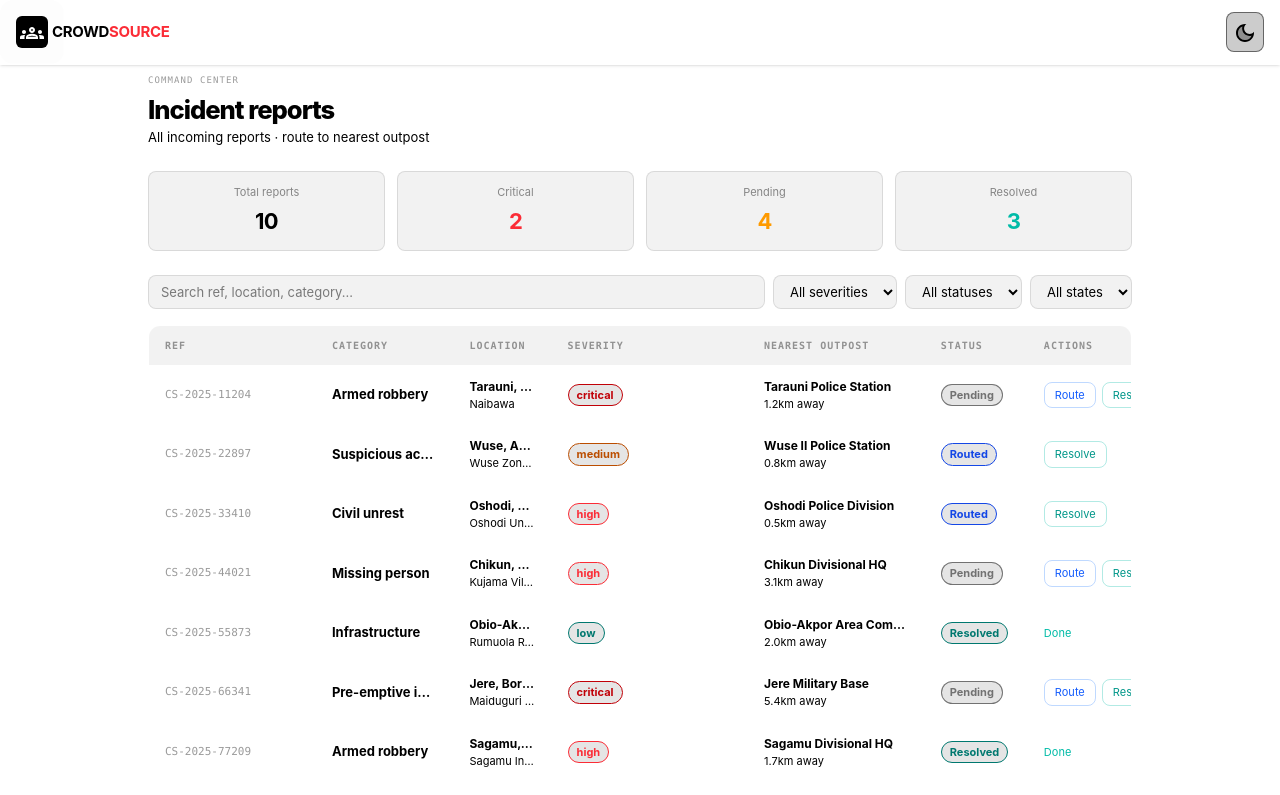
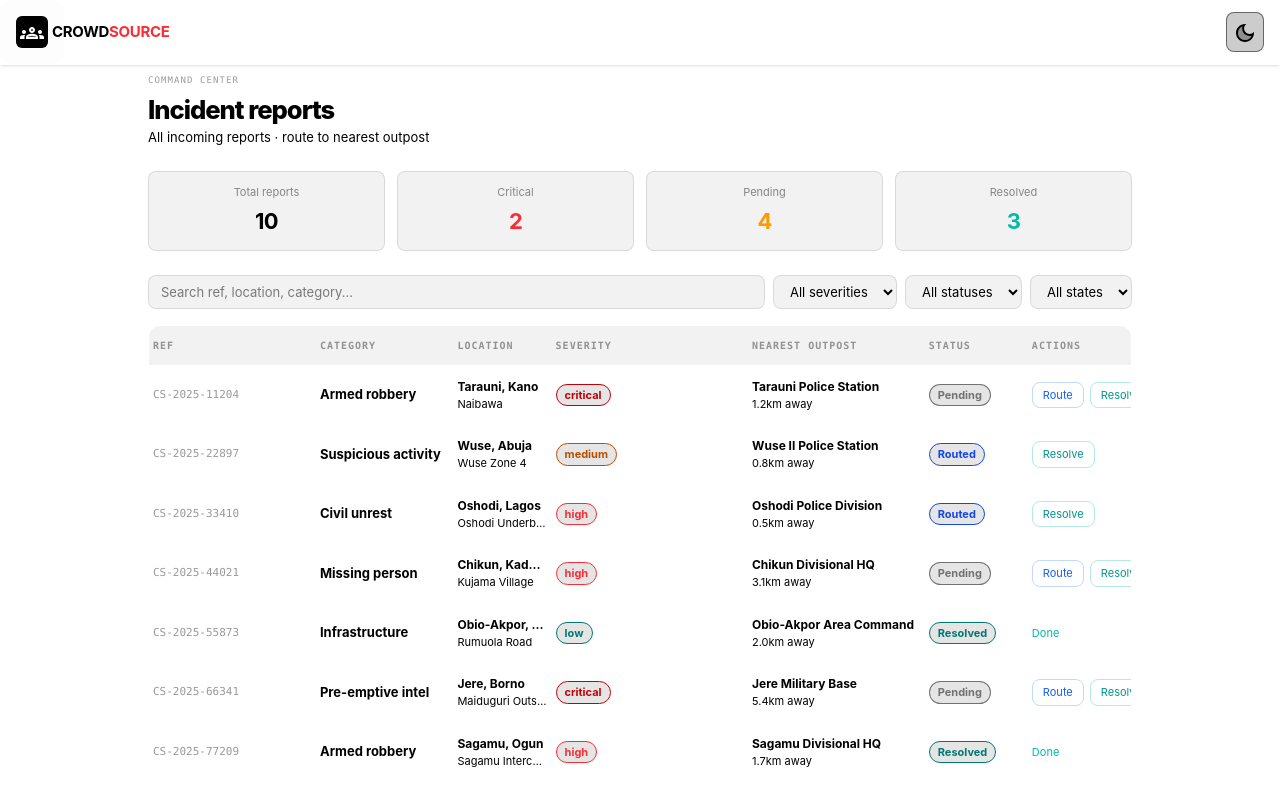
Before and after one commit to makajeez/CSRS, a React (Vite) app: page /dashboard in a window 1280 px wide. Shown: the top 795 px of the page. Built offline with nearby package versions, Linux system fonts and the light colour scheme.

Commit message:
Styling: cells padding

```diff
--- a/src/features/dashboard/Dashboard.tsx
+++ b/src/features/dashboard/Dashboard.tsx
@@ -171,7 +171,7 @@ export default function CommandCenter() {
             <thead>
               <tr className="bg-black/5 dark:bg-white/4 border-b border-white/8">
                 {["Ref", "Category", "Location", "Severity", "Nearest outpost", "Status", "Actions"].map((h) => (
-                  <th key={h} className={`px-4 py-3 text-left font-mono text-[10px] tracking-widest uppercase text-black/40 dark:text-white/30 ${(h === "Ref" || h === "Status") ? "hidden md:table-cell" : ""}`}>
+                  <th key={h} className={`px-1 py-3 text-left font-mono text-[10px] tracking-widest uppercase text-black/40 dark:text-white/30 ${(h === "Ref" || h === "Status") ? "hidden md:table-cell" : ""} ${ h === "Actions" ? "overflow-hidden text-ellipsis sm:table-cell" : ""}`}>
                     {h}
                   </th>
                 ))}
@@ -193,39 +193,39 @@ export default function CommandCenter() {
                       className="border-b border-white/6 hover:bg-black/5 dark:hover:bg-white/3 cursor-pointer transition-colors"
                     >
                       {/* Ref */}
-                      <td className="hidden md:table-cell px-4 py-3 font-mono text-[11px] text-black/40 dark:text-white/35 overflow-hidden text-ellipsis whitespace-nowrap">
+                      <td className="hidden md:table-cell px-1 py-3 font-mono text-[11px] text-black/40 dark:text-white/35 overflow-hidden text-ellipsis whitespace-nowrap">
                         {r.ref}
                       </td>
 
                       {/* Category */}
-                      <td className="px-4 py-3 font-bold overflow-hidden text-ellipsis whitespace-nowrap">
+                      <td className="px-1 py-3 font-bold overflow-hidden text-ellipsis whitespace-nowrap">
                         {r.cat}
                       </td>
 
                       {/* Location */}
-                      <td className="px-4 py-3 overflow-hidden">
+                      <td className="px-1 py-3 overflow-hidden">
                         <div className="text-[12px] font-bold truncate">{r.lga}, {r.state}</div>
                         <div className="text-[11px] dark:text-white/35 truncate">{r.address}</div>
                       </td>
 
                       {/* Severity */}
-                      <td className="px-4 py-3">
+                      <td className="px-1 py-3">
                         <Badge label={r.sev} cls={SEV_CLASSES[r.sev]} />
                       </td>
 
                       {/* Outpost */}
-                      <td className="px-4 py-3 overflow-hidden">
+                      <td className="px-1 py-3 overflow-hidden">
                         <div className="text-[12px] font-bold truncate">{r.outpost}</div>
                         <div className="text-[11px] dark:text-white/35">{r.outpostDist} away</div>
                       </td>
 
                       {/* Status */}
-                      <td className="hidden md:table-cell px-4 py-3">
+                      <td className="hidden md:table-cell px-1 py-3">
                         <Badge label={r.status} cls={STATUS_CLASSES[r.status]} />
                       </td>
 
                       {/* Actions */}
-                      <td className="px-4 py-3" onClick={(e) => e.stopPropagation()}>
+                      <td className="px-1 py-3" onClick={(e) => e.stopPropagation()}>
                         <div className="flex gap-1.5">
                           {r.status === "Pending" && (
                             <button
```
